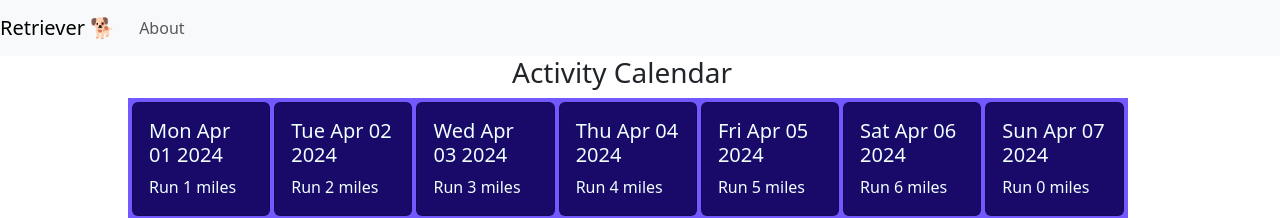
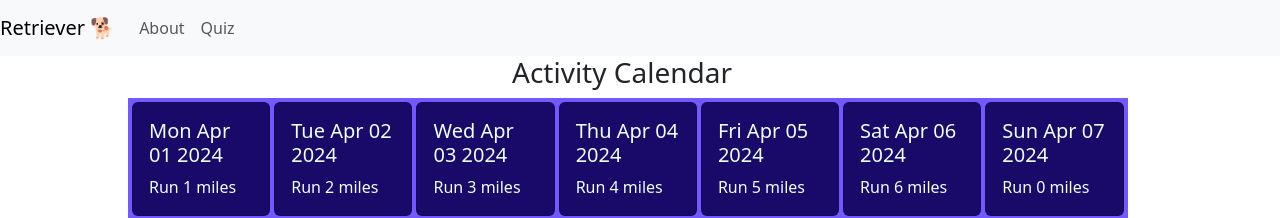
Before and after one commit to nieberdinge/retriever, a Next.js app: page / in a window 1280 px wide. Shown: the top 218 px of the page. Built offline with nearby package versions, Linux system fonts and the light colour scheme.

Commit message:
added quiz to navbar

```diff
--- a/src/app/components/Navbar.tsx
+++ b/src/app/components/Navbar.tsx
@@ -12,6 +12,9 @@
                     <li className="nav-item">
                         <a className="nav-link" href="about">About</a>
                     </li>
+                    <li className="nav-item">
+                        <a className="nav-link" href="quiz">Quiz</a>
+                    </li>
                 </ul>
             </div>
         </nav>
```
